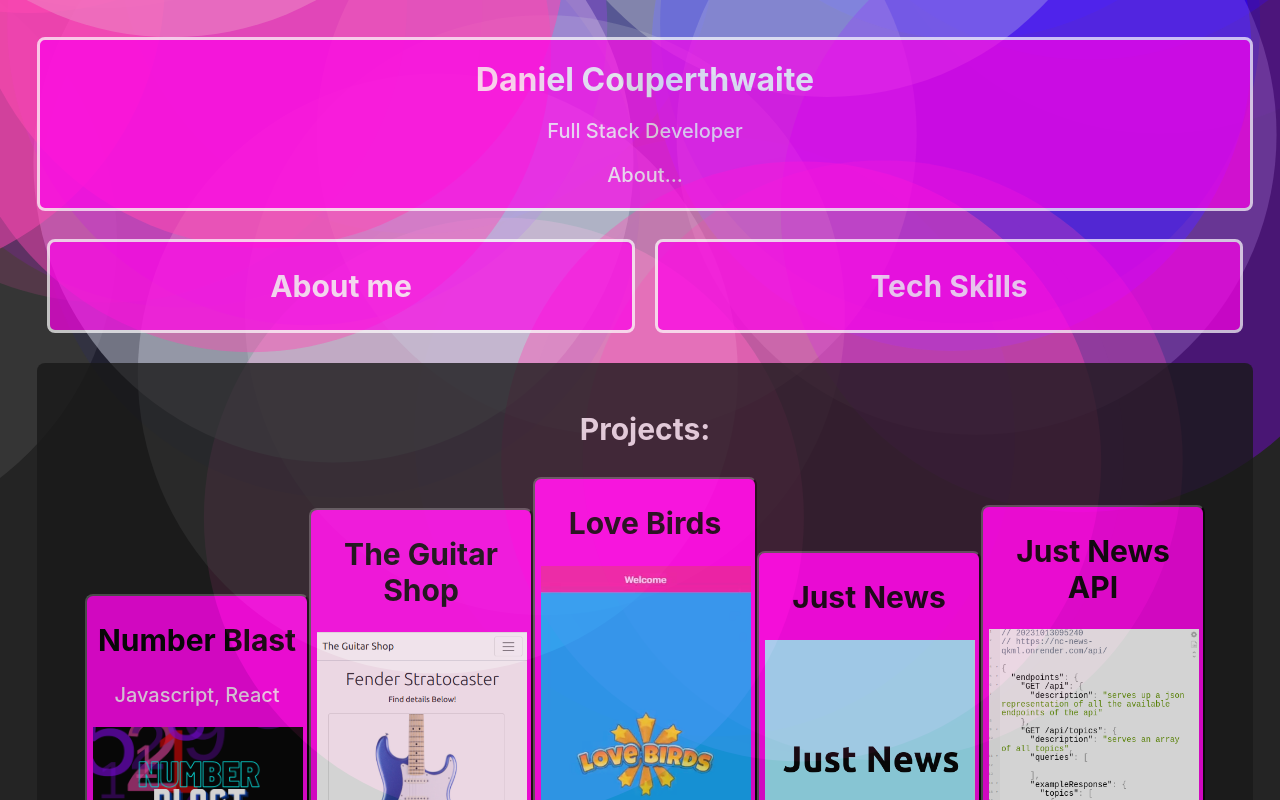
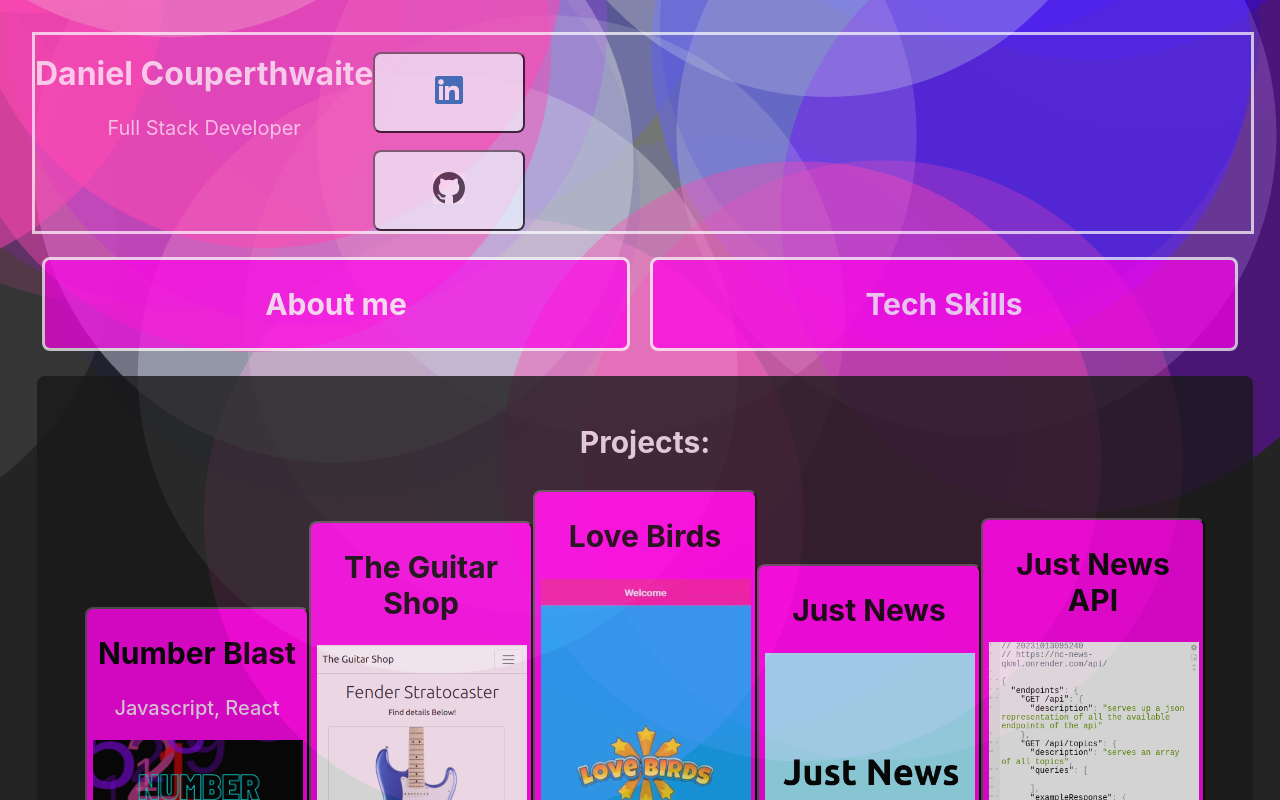
Before and after one commit to DanielCouperthwaite/urban-health, a React (Vite) app: page /home in a window 1280 px wide. Shown: the top 800 px of the page. Built offline with nearby package versions, Linux system fonts and the light colour scheme.

Commit message:
add socials links

```diff
--- a/src/Home/Home.css
+++ b/src/Home/Home.css
@@ -14,11 +14,20 @@ p {
     opacity: 0.9;
 }
 
+.home-info {
+    color: rgb(255, 255, 255);
+    opacity: 0.7;
+    size: 1em;
+    width: 100%;
+    border: solid white;
+    display: flex;
+}
+
 .home-button {
     color: rgb(255, 255, 255);
     opacity: 0.7;
     size: 1em;
-    margin: 5px;
+    /* margin: 5px; */
     width: 100%;
     border: solid white;
 }
--- a/src/Home/Home.jsx
+++ b/src/Home/Home.jsx
@@ -5,6 +5,8 @@ import ParticleEffectHome from './ParticleEffectHome'
 import { Box, Fade, Grow, Slide } from '@mui/material'
 
 import face from "../assets/face.png"
+import li from "../assets/linkedin.png"
+import gh from "../assets/gh.png"
 
 export default function Home ({projects}) {
 
@@ -35,11 +37,26 @@ export default function Home ({projects}) {
                         <Grow in={aboutLoad}>
 
                             <div>
-                                <button className='home-button'>
-                                        <h1>Daniel Couperthwaite</h1>
-                                        <p>Full Stack Developer</p>
-                                        <p>About...</p>
-                                    </button>
+                                <div className='home-info'>
+                                       <div>
+                                            <h1>Daniel Couperthwaite</h1>
+                                            <p>Full Stack Developer</p>
+                                       </div>
+                                       <div>
+                                            <a href="https://www.linkedin.com/in/daniel-couperthwaite-209290139/" target='_blank'>
+                                                <button className="project-links">
+                                                    <img src={li}></img>
+                                                </button>
+                                            </a>
+                                            <a href="https://www.linkedin.com/in/daniel-couperthwaite-209290139/" target='_blank'>
+                                                <button className="project-links">
+                                                    <img src={gh}></img>
+                                                </button>
+                                            </a>
+                                       </div>
+
+
+                                </div>
                             </div>
                         </Grow>
                     </Box>
```
